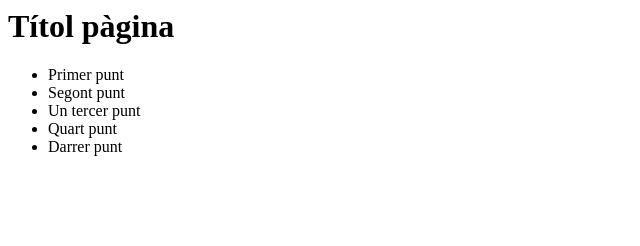
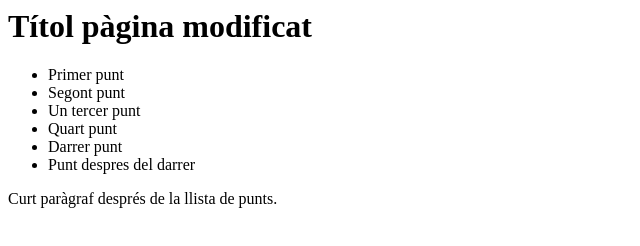
Before and after one commit to JordiTR/cmdr, a plain HTML site: page index.html in a window 1280 px wide. Shown: the whole page, without its empty margins (0-640 px from the left). Drawn offline with Linux system fonts and the light colour scheme.

Commit message:
el segon usuari ha fet tot un seguit de canvis

```diff
--- a/index.html
+++ b/index.html
@@ -2,13 +2,15 @@
 <head>
 </head>
 <body>
-<h1>Títol pàgina</h1>
+<h1>Títol pàgina modificat</h1>
 <ul>
 <li>Primer punt</li>
 <li>Segont punt</li>
 <li>Un tercer punt</li>
 <li>Quart punt</li>
 <li>Darrer punt</li>
+<li>Punt despres del darrer</li>
 </ul>
+<p>Curt paràgraf després de la llista de punts.</p>
 </body>
 </html>
```
Also changed, not shown: contacte.html (added, +8 -0 lines).
